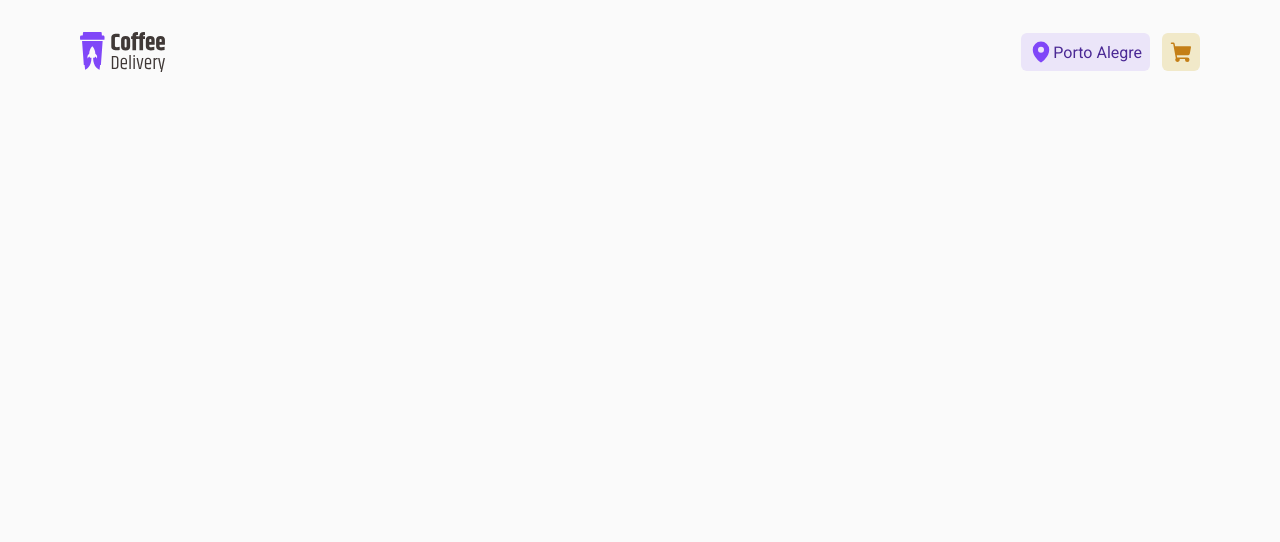
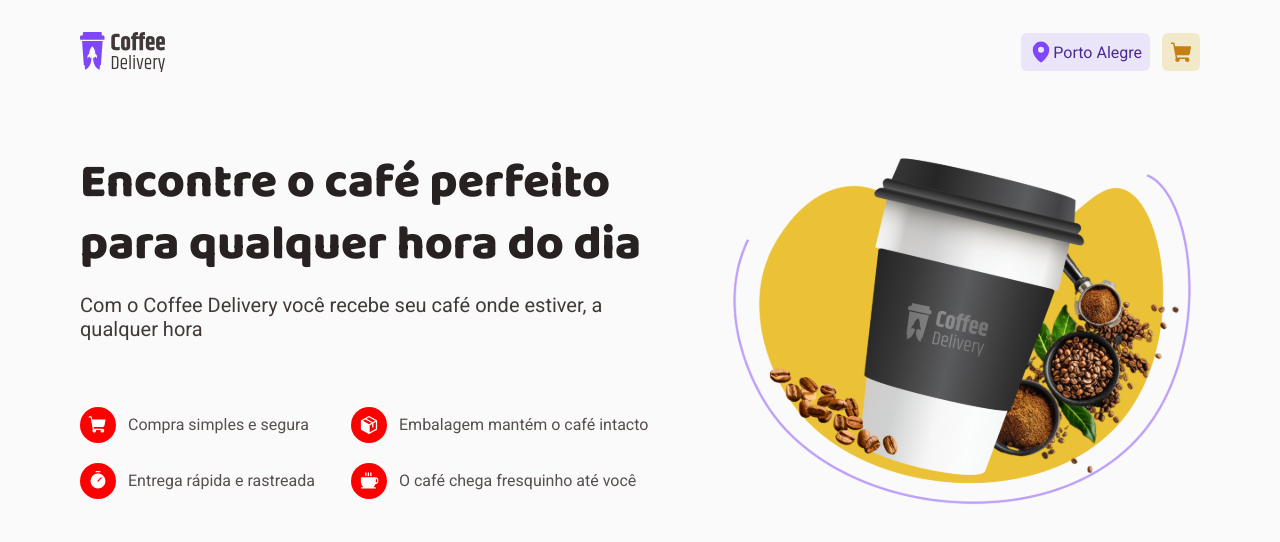
Before and after one commit to AndrewReis/coffe-delivery, a React (Vite) app: page / in a window 1280 px wide. Shown: the top 542 px of the page. Built offline with nearby package versions, Linux system fonts and the light colour scheme.

Commit message:
create component Banner

```diff
--- /dev/null
+++ b/src/components/Banner/Item/index.tsx
@@ -0,0 +1,21 @@
+import { IconProps } from 'phosphor-react'
+
+import { Container } from "./styles";
+
+interface Props {
+  icon: React.ComponentType<IconProps>;
+  text: string;
+  backgroundColor: string;
+  color: string;
+}
+
+export function Item({ icon: Icon, backgroundColor, color, text }: Props) {
+  return (
+    <Container backgroundColor={backgroundColor}>
+      <div>
+        <Icon size={20} weight='fill' color={color} />
+      </div>
+      <span>{text}</span>
+    </Container>
+  )
+}
--- /dev/null
+++ b/src/components/Banner/Item/styles.ts
@@ -0,0 +1,28 @@
+import styled from "styled-components";
+
+interface Props {
+  backgroundColor: string
+}
+
+export const Container = styled.div<Props>`
+  display: flex;
+  align-items: center;
+
+  div {
+    display: flex;
+    align-items: center;
+    justify-content: center;
+    background-color: ${props => props.backgroundColor};
+    border-radius: 50%;
+    padding: 8px;
+  }
+
+  span {
+    font-size: 1rem;
+    font-family: 'Roboto', sans-serif;
+    font-weight: 400;
+    color: ${props => props.theme['base-text']};
+    margin-left: 0.75rem;
+    white-space: nowrap;
+  }
+`;
--- /dev/null
+++ b/src/components/Banner/index.tsx
@@ -0,0 +1,30 @@
+import { ShoppingCart, Timer, Package, Coffee } from 'phosphor-react'
+
+import coffeDeliveryImg from '../../assets/coffe-delivery.svg'
+import { Item } from './Item'
+
+import { Container, Wrapper, Headings, Items } from './styles'
+
+export function Banner() {
+  return (
+    <Container>
+      <Wrapper>
+        <div>
+          <Headings>
+            <h1>Encontre o café perfeito para qualquer hora do dia</h1>
+            <h2>Com o Coffee Delivery você recebe seu café onde estiver, a qualquer hora</h2>
+          </Headings>
+
+          <Items>
+            <Item icon={ShoppingCart} backgroundColor='red' color='white' text='Compra simples e segura' />
+            <Item icon={Package} backgroundColor='red' color='white' text='Embalagem mantém o café intacto' />
+            <Item icon={Timer} backgroundColor='red' color='white' text='Entrega rápida e rastreada' />
+            <Item icon={Coffee} backgroundColor='red' color='white' text='O café chega fresquinho até você' />
+          </Items>
+        </div>
+
+        <img src={coffeDeliveryImg} alt="" />
+      </Wrapper>
+    </Container>
+  )
+}
--- /dev/null
+++ b/src/components/Banner/styles.ts
@@ -0,0 +1,66 @@
+import styled from 'styled-components'
+
+export const Container = styled.div`
+  width: 100%;
+  display: flex;
+  align-items: center;
+  justify-content: center;
+  margin-top: 5rem;
+`;
+
+export const Wrapper = styled.div`
+  width: 90%;
+  max-width: 1120px;
+  display: grid;
+  grid-template-columns: 588px 1fr;
+  justify-content: center;
+  gap: 56px;
+
+  > div {
+    width: 100%;
+    display: flex;
+    flex-direction: column;
+    gap: 66px;
+  }
+
+  @media (max-width:720px) {
+    display: flex;
+    flex-direction: column;
+    align-items: center;
+    justify-content: center;
+  }
+`;
+
+export const Headings = styled.div`
+  h1 {
+    font-size: 3rem;
+    line-height: 130%;
+    font-weight: 800;
+    font-family: 'Baloo 2';
+    color: ${props => props.theme['base-title']};
+    margin-bottom: 1rem;
+  }
+
+  h2 {
+    font-size: 1.25rem;
+    font-weight: 400;
+    font-family: 'Roboto', sans-serif;
+    color: ${props => props.theme['base-subtitle']};
+  }
+`;
+
+export const Items = styled.div`
+  width: 100%;
+  display: grid;
+  gap: 20px 40px;
+  grid-template-columns: 231px 1fr;
+
+
+  @media (max-width:720px) {
+    display: flex;
+    flex-direction: column;
+    align-items: center;
+    justify-content: center;
+    gap: 20px;
+  }
+`;
--- a/src/pages/Home/index.tsx
+++ b/src/pages/Home/index.tsx
@@ -1,9 +1,12 @@
+import { Banner } from "../../components/Banner";
 import { Header } from "../../components/Header";
+import { Container } from "./styles";
 
 export function Home() {
   return(
-    <div>
+    <Container>
       <Header />
-    </div>
+      <Banner />
+    </Container>
   )
 }
--- /dev/null
+++ b/src/pages/Home/styles.ts
@@ -0,0 +1,5 @@
+import styled from 'styled-components'
+
+export const Container = styled.div`
+  width: 100%;
+`;
```
Also changed, not shown: src/assets/coffe-delivery.svg (added).
